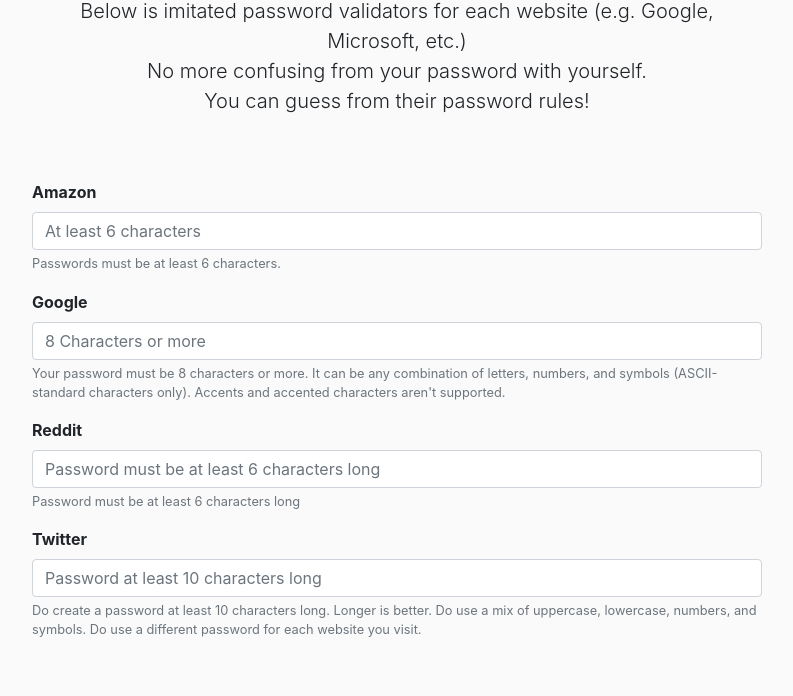
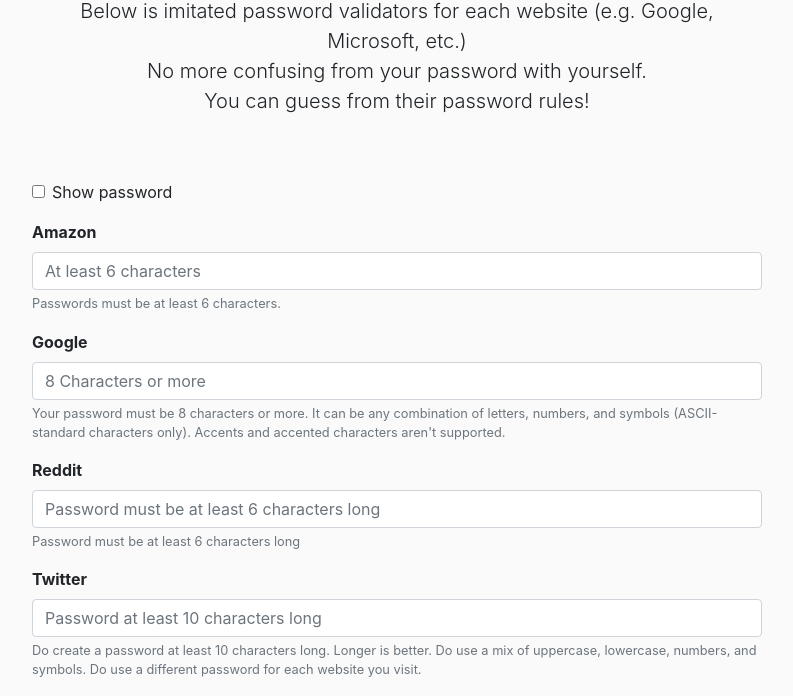
Before and after one commit to joonas-yoon/collect-pwd-valids, a plain HTML site: page index.html in a window 1280 px wide. Shown: the part 194-890 px from the top of the page, without its empty margins (243-1036 px from the left). Before the commit the page ends 850 px from the top, so only its background shows below. Drawn offline with nearby package versions, Linux system fonts and the light colour scheme.

Commit message:
Add checkbox for show/hide password

```diff
--- a/assets/main.js
+++ b/assets/main.js
@@ -1,4 +1,3 @@
-
 'use strict';
 
 (function() {
@@ -84,4 +83,9 @@
         validate(rule.target, result);
     });
   });
+
+  var showPasswordChkbox = _$('show-password');
+  showPasswordChkbox.addEventListener('click', function(event) {
+    document.querySelectorAll('.form-pwd').forEach((e, i) => e.type = e.type === 'password' ? 'text' : 'password');
+  });
 })();
--- a/assets/site.css
+++ b/assets/site.css
@@ -9,3 +9,15 @@
 .form-group > label {
     font-weight: bold;
 }
+
+.settings-form {
+    margin-bottom: 1rem;
+}
+
+.settings-form .form-check-input {
+    margin-left: 0;
+}
+
+.settings-form .form-check-label {
+    margin-left: 1.25rem;
+}
--- a/index.html
+++ b/index.html
@@ -25,12 +25,17 @@
         </p>
       </div>
 
+      <form class="settings-form">
+        <input type="checkbox" class="form-check-input" id="show-password">
+        <label class="form-check-label" for="show-password">Show password</label>
+      </form>
+
       <!-- listed by A-Z -->
       <form class="validate-form">
         <!-- Amazon -->
         <div class="form-group">
           <label for="pwd-amazon">Amazon</label>
-          <input type="password" class="form-control" id="pwd-amazon" placeholder="At least 6 characters"/>
+          <input type="password" class="form-control form-pwd" id="pwd-amazon" placeholder="At least 6 characters"/>
           <small id="help-amazon" class="form-text text-muted">
             Passwords must be at least 6 characters.
           </small>
@@ -43,7 +48,7 @@
         <!-- Google -->
         <div class="form-group">
           <label for="pwd-google">Google</label>
-          <input type="password" class="form-control" id="pwd-google" placeholder="8 Characters or more"/>
+          <input type="password" class="form-control form-pwd" id="pwd-google" placeholder="8 Characters or more"/>
           <small id="help-google" class="form-text text-muted">
             Your password must be 8 characters or more. It can be any combination of letters, numbers, and symbols (ASCII-standard characters only). Accents and accented characters aren't supported.
           </small>
@@ -56,7 +61,7 @@
         <!-- Reddit -->
         <div class="form-group">
           <label for="pwd-reddit">Reddit</label>
-          <input type="password" class="form-control" id="pwd-reddit" placeholder="Password must be at least 6 characters long">
+          <input type="password" class="form-control form-pwd" id="pwd-reddit" placeholder="Password must be at least 6 characters long">
           <small id="help-reddit" class="form-text text-muted">
             Password must be at least 6 characters long
           </small>
@@ -69,7 +74,7 @@
         <!-- Twitter -->
         <div class="form-group">
           <label for="pwd-twitter">Twitter</label>
-          <input type="password" class="form-control" id="pwd-twitter" placeholder="Password at least 10 characters long">
+          <input type="password" class="form-control form-pwd" id="pwd-twitter" placeholder="Password at least 10 characters long">
           <small id="help-twitter" class="form-text text-muted">
             Do create a password at least 10 characters long. Longer is better. Do use a mix of uppercase, lowercase, numbers, and symbols. Do use a different password for each website you visit.
           </small>
```
